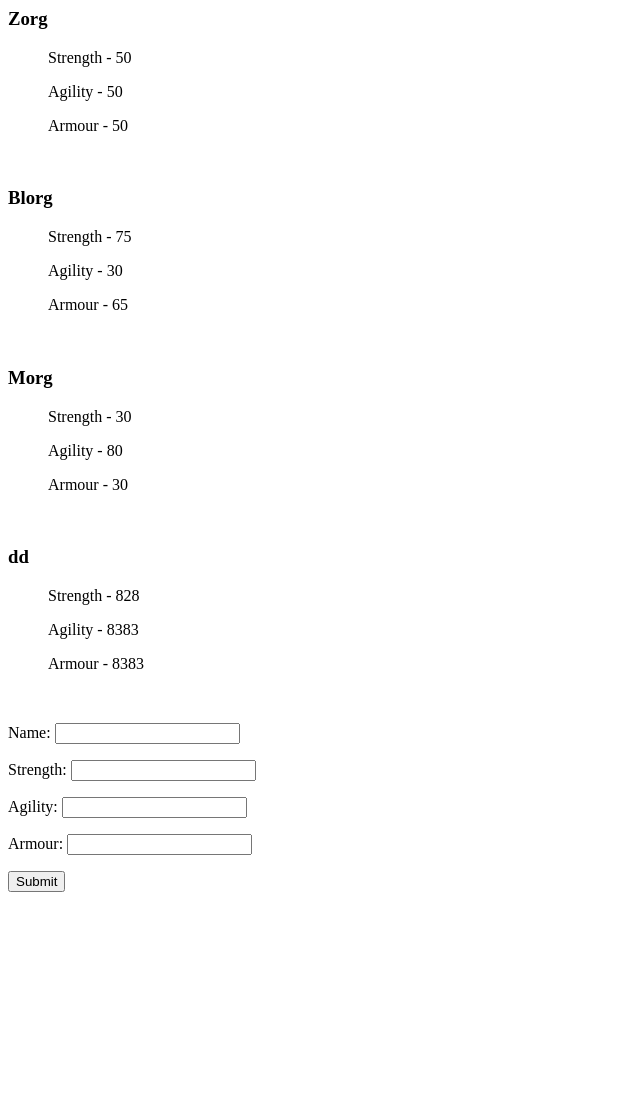
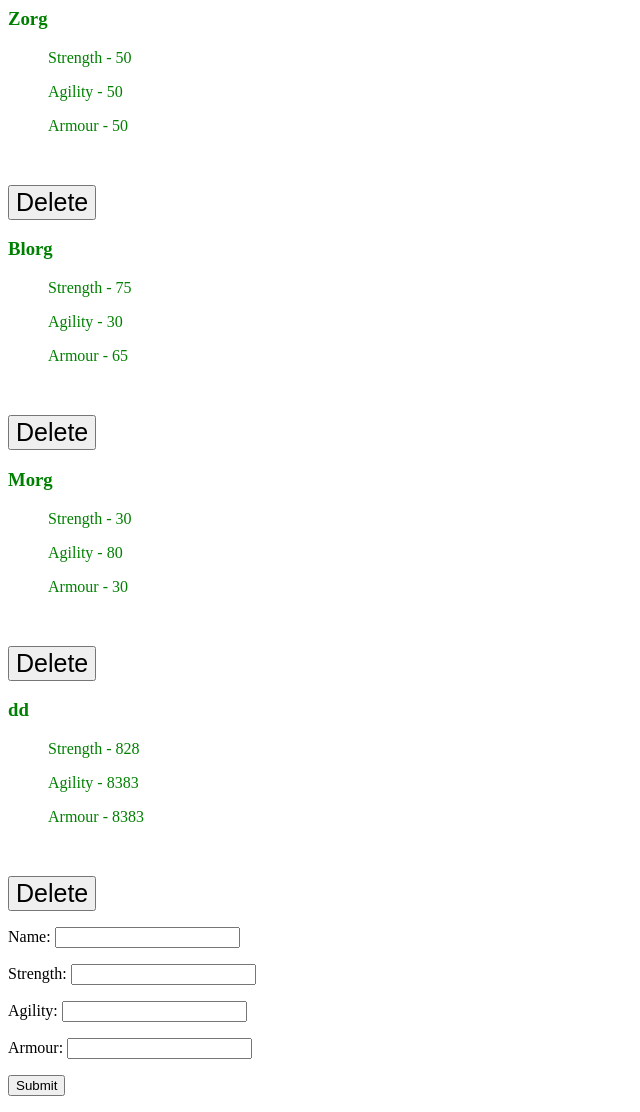
Before and after one commit to DZwell/Code_Challenge, a Django app: template Django_app/robot_time/make_robots/templates/make_robots/allrobots.html in a window 1280 px wide. Shown: the whole page, without its empty margins (0-640 px from the left). Before the commit the page ends 892 px from the top, so only its background shows below. Run offline with Django 3.2, Linux system fonts and the light colour scheme; the template is opened without the code that fills it: values that come from a table or form of the project are taken from there, others are empty; data comes from the database, SQL or seed files in the repository; parts of the project's set-up code (start-up, migrations or seed data) failed here and were passed over.

Commit message:
Working on delete button

```diff
--- a/Django_app/robot_time/make_robots/models.py
+++ b/Django_app/robot_time/make_robots/models.py
@@ -3,7 +3,7 @@ from django.utils import timezone
 
 
 class Robot(models.Model):
-    name = models.CharField(max_length=200, blank=False, null=False)
+    name = models.CharField(max_length=200, blank=True, null=True)
     strength = models.PositiveSmallIntegerField()
     armour = models.PositiveSmallIntegerField()
     agility = models.PositiveSmallIntegerField()
--- /dev/null
+++ b/Django_app/robot_time/make_robots/static/make_robots/style.css
@@ -0,0 +1,7 @@
+#botlist {
+    color: green;
+}
+
+.delete {
+    font-size: 25px;
+}
--- a/Django_app/robot_time/make_robots/templates/make_robots/allrobots.html
+++ b/Django_app/robot_time/make_robots/templates/make_robots/allrobots.html
@@ -1,14 +1,22 @@
+{% load staticfiles %}
+
+<link rel="stylesheet" type="text/css" href="{% static 'make_robots/style.css' %}" />
+
 <h1>{{ welcome }}</h1>
 
 <head>
 {% block content %}
     <div id="botlist">
+        <form id="botlist" action="delete_bot" name="delete_bot" method="POST">
+            {% csrf_token %}
             {% for robot in robots %}
             <h3>{{ robot.name }}</h3>
             <ul><p>Strength - {{ robot.strength }}</p>
             <p>Agility - {{ robot.agility }}</p>
             <p>Armour - {{ robot.armour }}</p><br></ul>
+            <button class="delete" type="submit" value="delete" name="delete_bot" id="Delete_{{ Robot.name }}">Delete</button>
             {% endfor %}
+        </form>
     </div>
     <div id="newbots">
         <form action="" method="POST">
@@ -21,3 +29,6 @@
     </div>
 {% endblock %}
 </head>
+
+
+<!-- Add name attribute to every element that will be updated. Use request.POST('nameAttribute') in my delete button method-->
--- a/Django_app/robot_time/make_robots/urls.py
+++ b/Django_app/robot_time/make_robots/urls.py
@@ -3,5 +3,9 @@ from django.conf.urls import url
 from . import views
 
 urlpatterns = [
-    url(r'^$', views.all_robots, name='all_robots')
+    url(r'^$', views.all_robots, name='all_robots'),
+    url(r'^addbot/$', views.new_robot, name='new_robot'),
+    url(r'^deletebot/$', views.delete_bot, name='delete_bot'),
+    # url(r'^CallWhatever/&', views.DELETEMethod, name='HTML referrences this name in Form action attribute)
+
 ]
```
Also changed, not shown: Django_app/robot_time/make_robots/views.py (+29 -1 lines). Lines whose indentation alone changed are shown as unchanged.
